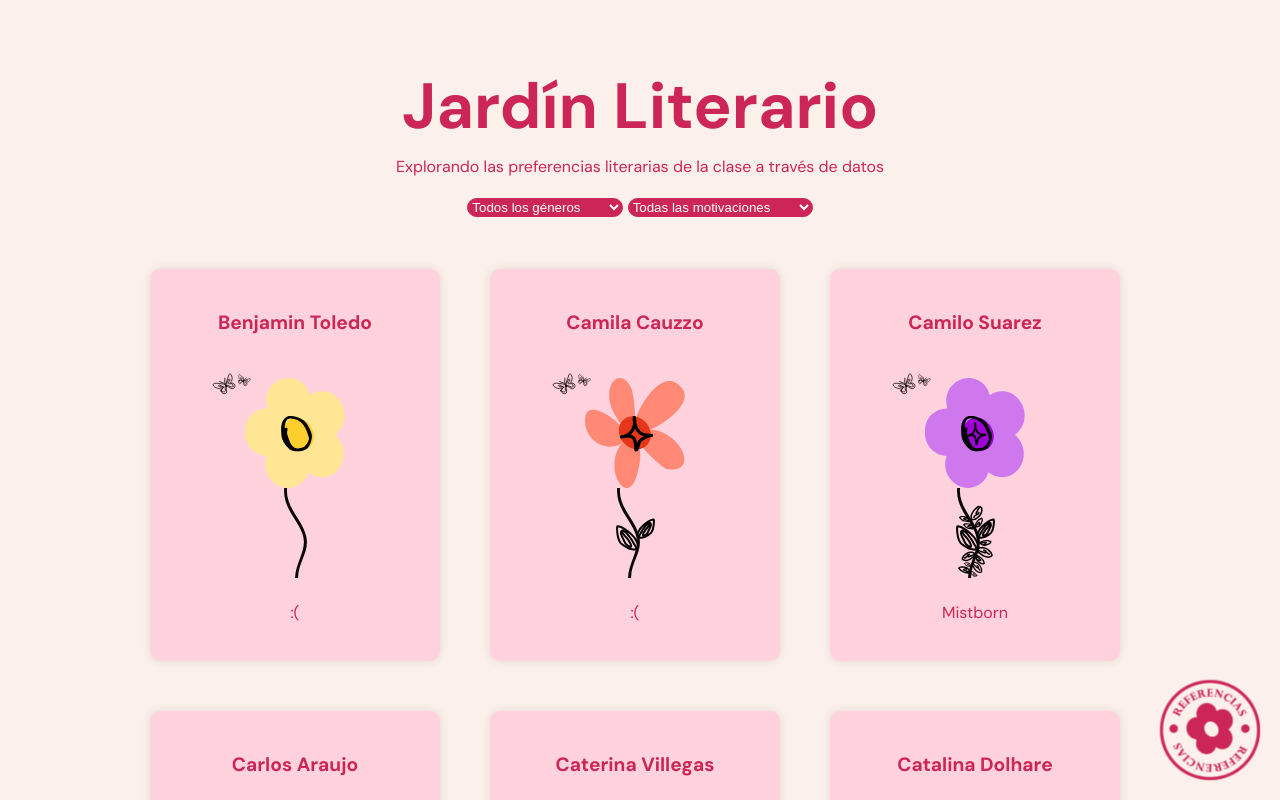
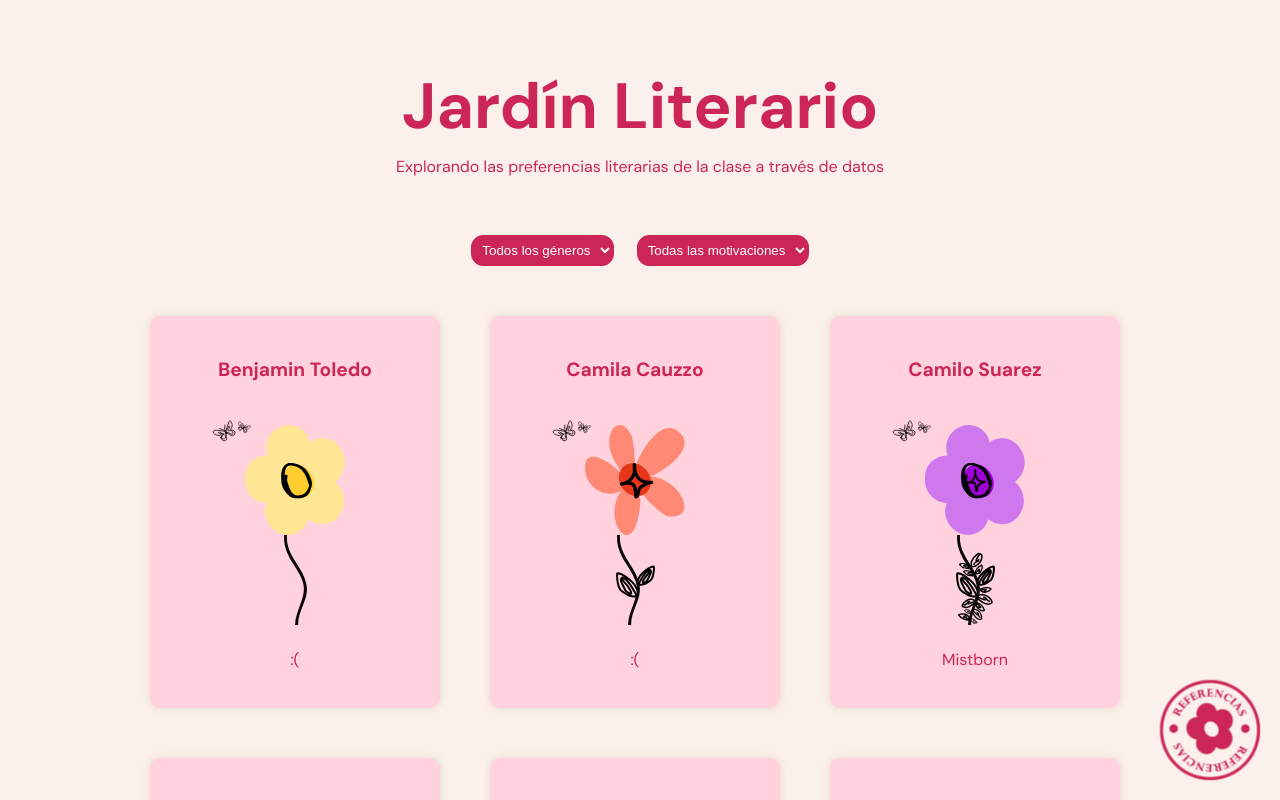
Before and after one commit to valenvv/dataviz-creativa, a Svelte app: page / in a window 1280 px wide. Shown: the top 800 px of the page. Built offline with nearby package versions, Linux system fonts and the light colour scheme.

Commit message:
cambios en los estilos de los filtros

```diff
--- a/src/App.svelte
+++ b/src/App.svelte
@@ -129,7 +129,6 @@
 
   $: filtroGenero && (datosFiltrados = filtrarDatos());
   $: filtroMotivacion && (datosFiltrados = filtrarDatos());
-
 
 
 </script>
@@ -535,12 +534,13 @@
   }
 
   select {
-    padding-right: 25px; /* espacio para el icono */
+    padding: 6px;
     z-index: 1;
     background-color:#CC2557;
-    border-radius: 10px;
+    border-radius: 12px;
     border-color: #CC2557;
     color: white;
+    margin: 40px 9px 0 9px;
 
   }
   /* ANILLADOS */
```
